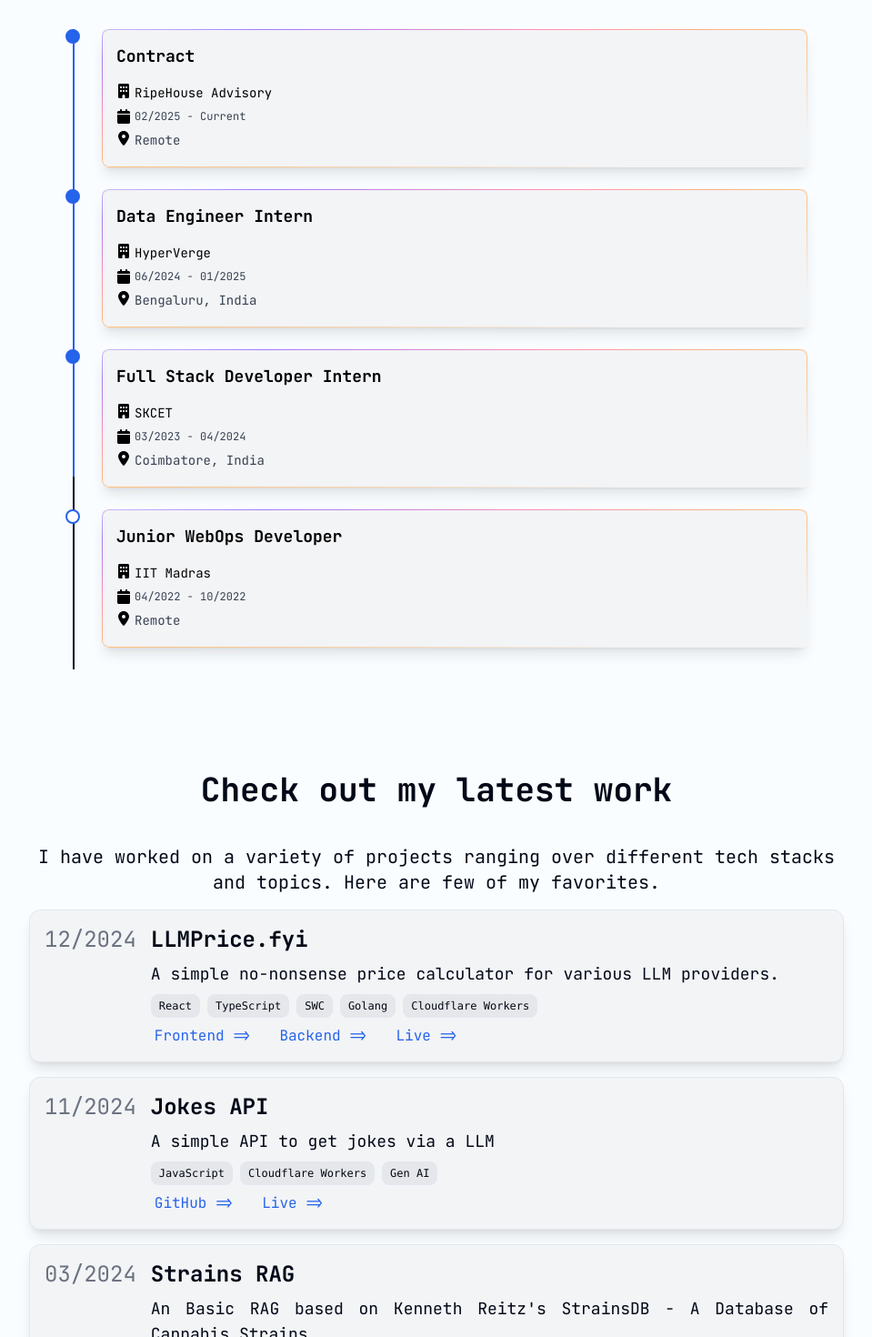
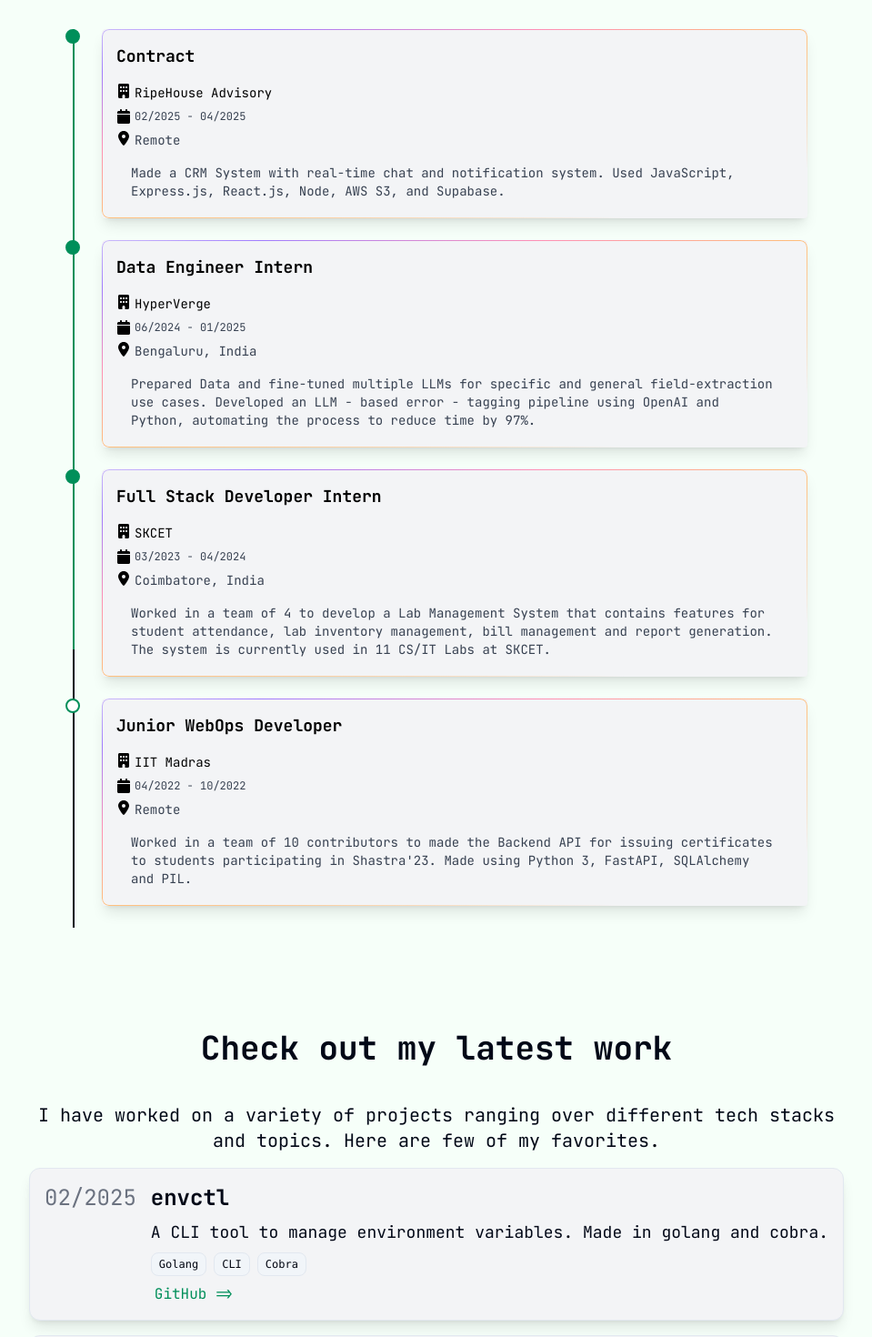
Before and after one commit to Siddhesh-Agarwal/Siddhesh-Agarwal.github.io, a Next.js app: page / in a window 1280 px wide. Shown: the part 920-2390 px from the top of the page at 91% size, without its empty margins (160-1119 px from the left). Built offline with nearby package versions, Linux system fonts and the light colour scheme.

Commit message:
Updated info, added support for description

```diff
--- a/app/globals.css
+++ b/app/globals.css
@@ -6,7 +6,7 @@
 
 @layer base {
   :root {
-    --background: #fafdff;
+    --background: #f6fff9;
     --foreground: hsl(222.2 84% 4.9%);
     --card: #f3f4f6;
     --card-foreground: hsl(222.2 84% 4.9%);
@@ -18,7 +18,7 @@
     --secondary-foreground: hsl(222.2 47.4% 11.2%);
     --muted: hsl(210 40% 96.1%);
     --muted-foreground: hsl(215.4 16.3% 46.9%);
-    --accent: #2563eb;
+    --accent: #008f5a;
     --accent-foreground: hsl(222.2 47.4% 11.2%);
     --border: hsl(214.3 31.8% 91.4%);
     --input: hsl(214.3 31.8% 91.4%);
@@ -27,9 +27,9 @@
   }
 
   .dark {
-    --background: #0a0d0f;
+    --background: #000e05;
     --foreground: hsl(210 40% 98%);
-    --card: #000;
+    --card: #000301;
     --card-foreground: hsl(210 40% 98%);
     --popover: hsl(222.2 84% 4.9%);
     --popover-foreground: hsl(210 40% 98%);
--- a/app/page.tsx
+++ b/app/page.tsx
@@ -193,6 +193,15 @@ const ProjectsOrTools: Project[] = [
         ],
         tags: ["PHP", "Laravel", "Blade", "Python", "Streamlit"],
         date: { year: 2023, month: 3 }
+    },
+    {
+        name: "envctl",
+        desc: "A CLI tool to manage environment variables. Made in golang and cobra.",
+        links: [
+            { name: "GitHub", url: "https://github.com/Siddhesh-Agarwal/envctl" }
+        ],
+        tags: ["Golang", "CLI", "Cobra"],
+        date: {year: 2025, month: 2},
     }
 ]
 
@@ -225,28 +234,32 @@ const ExperienceDetails: ExperienceDetail[] = [
         endDate: { month: 10, year: 2022 },
         company: "IIT Madras",
         position: "Junior WebOps Developer",
-        location: "Remote"
+        location: "Remote",
+        desc: "Worked in a team of 10 contributors to made the Backend API for issuing certificates to students participating in Shastra'23. Made using Python 3, FastAPI, SQLAlchemy and PIL."
     },
     {
         startDate: { month: 3, year: 2023 },
         endDate: { month: 4, year: 2024 },
         company: "SKCET",
         position: "Full Stack Developer Intern",
-        location: "Coimbatore, India"
+        location: "Coimbatore, India",
+        desc: "Worked in a team of 4 to develop a Lab Management System that contains features for student attendance, lab inventory management, bill management and report generation. The system is currently used in 11 CS/IT Labs at SKCET."
     },
     {
         startDate: { month: 6, year: 2024 },
         endDate: { month: 1, year: 2025 },
         company: "HyperVerge",
         position: "Data Engineer Intern",
-        location: "Bengaluru, India"
+        location: "Bengaluru, India",
+        desc: "Prepared Data and fine-tuned multiple LLMs for specific and general field-extraction use cases. Developed an LLM - based error - tagging pipeline using OpenAI and Python, automating the process to reduce time by 97%."
     },
     {
         startDate: { month: 2, year: 2025 },
-        endDate: "Current",
+        endDate: { month: 4, year: 2025 },
         company: "RipeHouse Advisory",
         position: "Contract",
-        location: "Remote"
+        location: "Remote",
+        desc: "Made a CRM System with real-time chat and notification system. Used JavaScript, Express.js, React.js, Node, AWS S3, and Supabase."
     }
 ]
 
--- a/components/Intro.tsx
+++ b/components/Intro.tsx
@@ -57,7 +57,7 @@ export default function IntroSection({ links }: { links: ToolLink[][] }) {
                     {/* Divide into 2 parts */}
                     <div className="grid grid-cols-1 gap-6 py-6 pr-8">
                         <p className="text-left md:text-justify">
-                            I am a <strong>Hobbyist Developer</strong> with a keen interest in <strong>Backend Development</strong> and <strong>DevOps</strong>. I have been programming for the past {new Date().getFullYear() - 2019} years, i.e. since I was 16. Currently, I&apos;m working on honing my skills in <strong>Golang</strong> and <strong>React Native</strong>. Always in search of fun projects.
+                            I am a <strong>Hobbyist Developer</strong> with a keen interest in <strong>Web Development, DevOps and Gen AI</strong>. I have been programming for the past {new Date().getFullYear() - 2019} years, i.e. since I was 16. Currently, I&apos;m working on honing my skills in <strong>Golang</strong> and <strong>React Native</strong>. Always in search of fun projects.
                         </p>
                     </div>
                 </div>
--- a/components/experience.tsx
+++ b/components/experience.tsx
@@ -28,6 +28,15 @@ function ExperienceCard({ detail }: { detail: ExperienceDetail }) {
                     <FaLocationDot className="mr-1" />
                     <p className="text-sm text-gray-700 dark:text-gray-200">{detail.location}</p>
                 </div>
+                {
+                    detail.desc && (
+                        <div className="flex py-1 px-4 mt-2">
+                            <p className="text-sm text-gray-700 dark:text-gray-200 w-full text-wrap">
+                                {detail.desc}
+                            </p>
+                        </div>
+                    )
+                }
             </div>
         </ShineBorder>
     )
--- a/components/project.tsx
+++ b/components/project.tsx
@@ -5,7 +5,7 @@ import Link from "next/link"
 
 function ProjectTag({ tag }: { tag: string }) {
     return (
-        <span className="bg-gray-200 dark:bg-slate-800 font-mono text-gray-950 dark:text-gray-50 px-2 py-1 rounded-sm border">
+        <span className="bg-muted font-mono text-gray-950 dark:text-gray-50 px-2 py-1 rounded-sm border border-border">
             {tag}
         </span>
     )
--- a/types/Utils.ts
+++ b/types/Utils.ts
@@ -34,7 +34,7 @@ type ExperienceDetail = {
     endDate: CustomDate | "Current"
     company: string
     position: string
-    desc?: string
+    desc: string
     location: string | "remote"
 }
 
```
